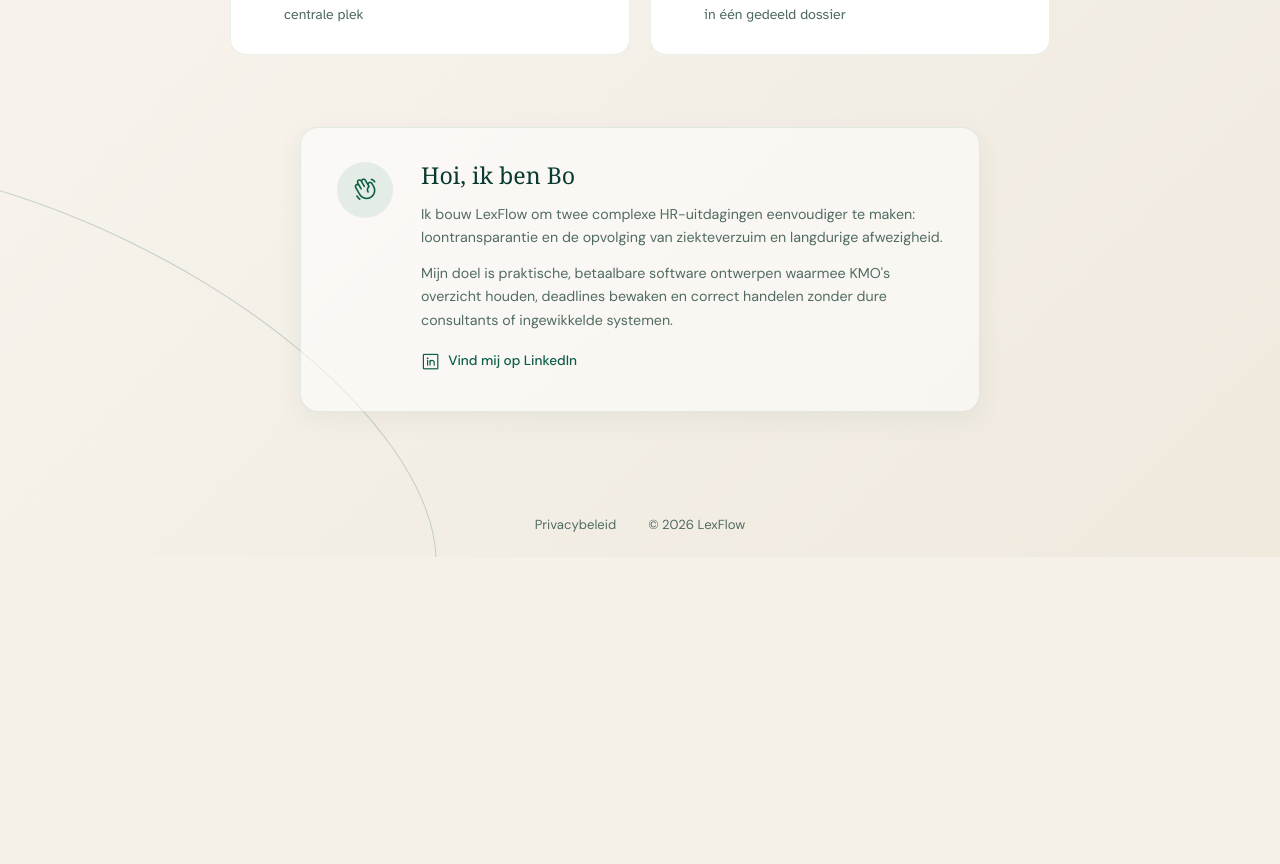
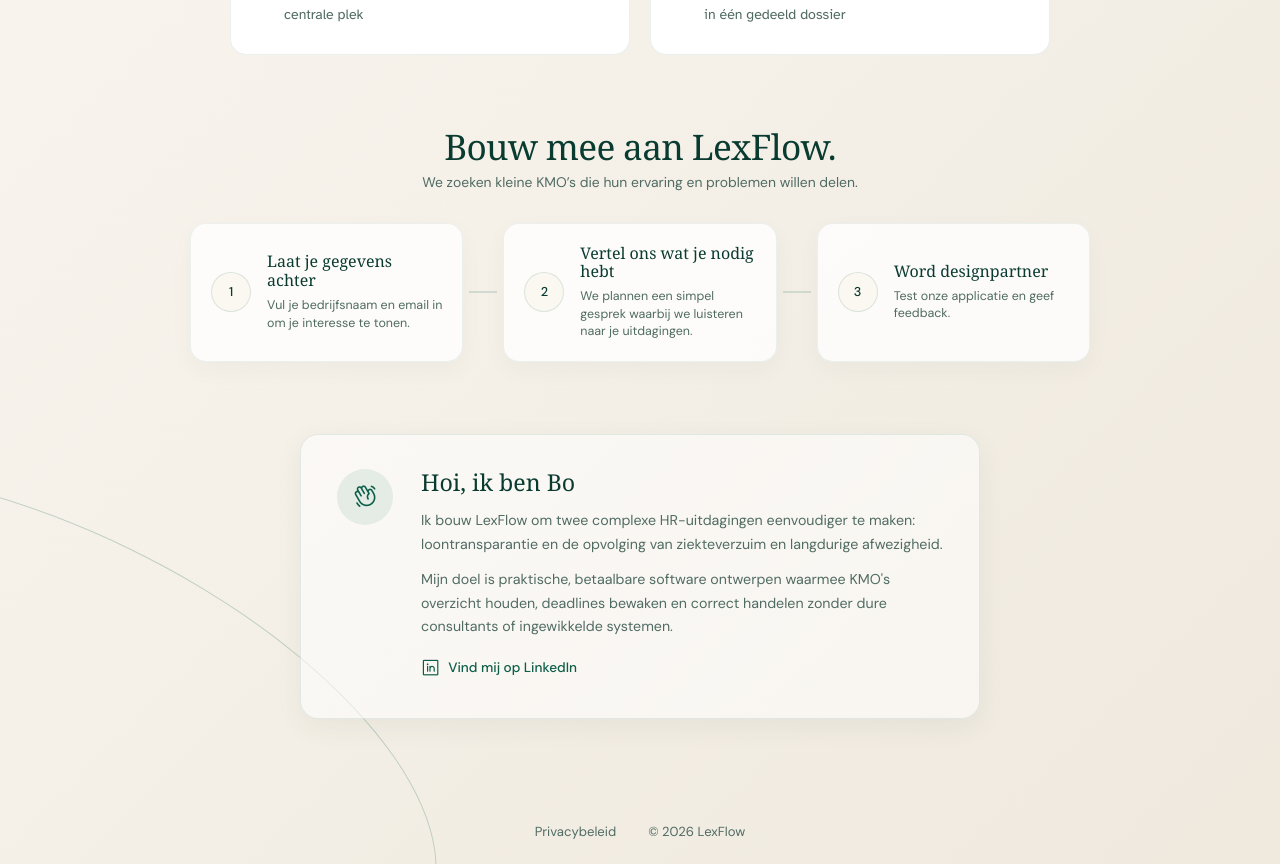
Before and after one commit to Elliotwhoisalsobo/landingpage, a Nuxt app: page / in a window 1280 px wide. Shown: the part 1640-2504 px from the top of the page. Before the commit the page ends 2197 px from the top, so only its background shows below. Built offline with nearby package versions, Linux system fonts and the light colour scheme; a web font is replaced by a local one.

Commit message:
updated steps component met verbeterde tekst

```diff
--- /dev/null
+++ b/app/components/Steps.vue
@@ -0,0 +1,189 @@
+<script setup lang="ts">
+const steps = [
+  {
+    number: "1",
+    title: "Laat je gegevens achter",
+    description:
+      "Vul je bedrijfsnaam en email in om je interesse te tonen.",
+  },
+  {
+    number: "2",
+    title: "Vertel ons wat je nodig hebt",
+    description:
+      "We plannen een simpel gesprek waarbij we luisteren naar je uitdagingen.",
+  },
+  {
+    number: "3",
+    title: "Word designpartner",
+    description:
+      "Test onze applicatie en geef feedback.",
+  },
+];
+</script>
+
+<template>
+  <section class="lexflow-steps" aria-labelledby="steps-title">
+    <div class="steps-container">
+      <header class="steps-header">
+        <h2 id="steps-title">Bouw mee aan LexFlow.</h2>
+        <p>We zoeken kleine KMO’s die hun ervaring en problemen willen delen.</p>
+      </header>
+
+      <ol class="steps-grid">
+        <li
+          v-for="step in steps"
+          :key="step.number"
+          class="step-item"
+        >
+          <article class="step-card">
+            <span class="step-number">{{ step.number }}</span>
+
+            <div class="step-content">
+              <h3>{{ step.title }}</h3>
+              <p>{{ step.description }}</p>
+            </div>
+          </article>
+        </li>
+      </ol>
+    </div>
+  </section>
+</template>
+
+<style scoped>
+.lexflow-steps {
+  --step-gap: clamp(28px, 4vw, 40px);
+
+  width: min(900px, 100%);
+  margin: 72px auto 0;
+  color: var(--ink);
+}
+
+.steps-container {
+  width: 100%;
+}
+
+.steps-header {
+  margin-bottom: 30px;
+  text-align: center;
+}
+
+.steps-header h2 {
+  margin: 0;
+  color: var(--ink);
+  font-family: var(--serif);
+  font-size: clamp(1.6rem, 3vw, 2.2rem);
+  font-weight: 400;
+  line-height: 1.08;
+  letter-spacing: -0.02em;
+}
+
+.steps-header p {
+  margin: 8px 0 0;
+  color: var(--ink-soft);
+  font-size: 0.87rem;
+  line-height: 1.4;
+}
+
+.steps-grid {
+  display: grid;
+  grid-template-columns: repeat(3, minmax(0, 1fr));
+  gap: var(--step-gap);
+  align-items: stretch;
+  margin: 0;
+  padding: 0;
+  list-style: none;
+}
+
+.step-item {
+  position: relative;
+  display: flex;
+  min-width: 0;
+}
+
+.step-item:not(:last-child)::after {
+  position: absolute;
+  top: 50%;
+  left: calc(100% + 6px);
+  width: calc(var(--step-gap) - 12px);
+  height: 1px;
+  background: rgba(13, 94, 73, 0.3);
+  content: "";
+  transform: translateY(-50%);
+}
+
+.step-card {
+  position: relative;
+  display: flex;
+  width: 100%;
+  min-height: 120px;
+  align-items: center;
+  padding: 20px 18px 20px 76px;
+  border: 1px solid rgba(13, 94, 73, 0.07);
+  border-radius: 16px;
+  background: rgba(255, 255, 255, 0.78);
+  box-shadow: 0 8px 24px rgba(33, 56, 47, 0.035);
+  text-align: left;
+}
+
+.step-number {
+  position: absolute;
+  top: 50%;
+  left: 20px;
+  display: grid;
+  width: 40px;
+  height: 40px;
+  place-items: center;
+  border: 1px solid rgba(13, 94, 73, 0.13);
+  border-radius: 50%;
+  color: var(--ink);
+  background: var(--paper-soft);
+  font-size: 0.8rem;
+  font-weight: 500;
+  line-height: 1;
+  transform: translateY(-50%);
+}
+
+.step-content {
+  min-width: 0;
+}
+
+.step-content h3 {
+  margin: 0 0 8px;
+  color: var(--ink);
+  font-family: var(--serif);
+  font-size: 1rem;
+  font-weight: 400;
+  line-height: 1.15;
+}
+
+.step-content p {
+  margin: 0;
+  color: var(--ink-soft);
+  font-size: 0.78rem;
+  line-height: 1.4;
+}
+
+@media (max-width: 760px) {
+  .lexflow-steps {
+    --step-gap: 24px;
+  }
+
+  .steps-grid {
+    grid-template-columns: minmax(0, 1fr);
+  }
+
+  .step-item:not(:last-child)::after {
+    top: auto;
+    bottom: calc(var(--step-gap) * -1);
+    left: 40px;
+    width: 1px;
+    height: var(--step-gap);
+    transform: none;
+  }
+
+  .step-card {
+    min-height: 110px;
+    padding: 20px 18px 20px 76px;
+  }
+}
+</style>
--- a/app/pages/index.vue
+++ b/app/pages/index.vue
@@ -45,6 +45,7 @@
       <WaitlistForm/>
       <ContextCards/>
       <ProductShowcase/>
+      <Steps/>
       <AboutBo/>
 
     </section>
```
